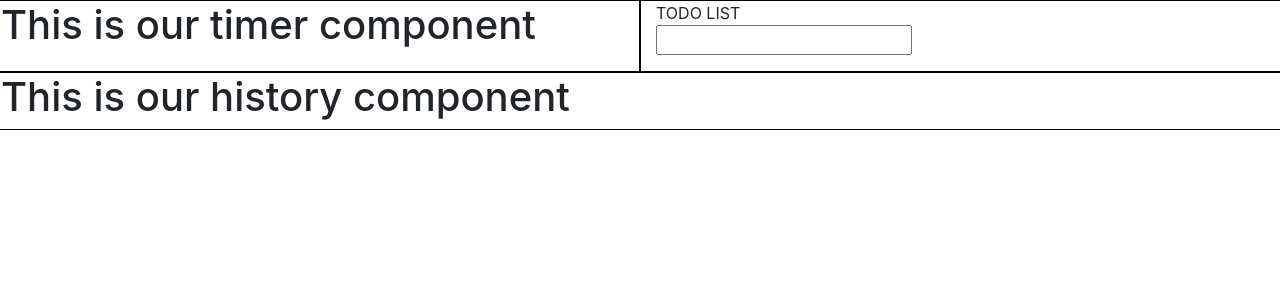
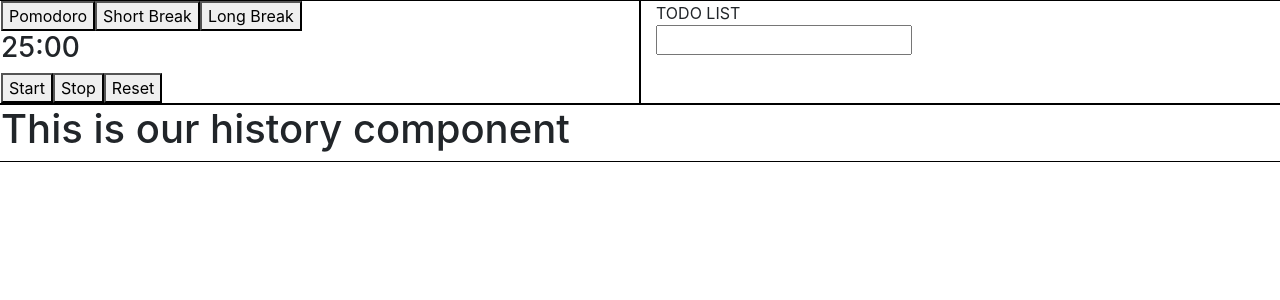
Before and after one commit to osotorrio/react-apps, a React (Create React App) app in the folder pomodoroapp/: page / in a window 1280 px wide. Shown: the top 300 px of the page. Built offline with nearby package versions, Linux system fonts and the light colour scheme.

Commit message:
Added timer components. No working :(d

```diff
--- a/pomodoroapp/src/components/app/App.js
+++ b/pomodoroapp/src/components/app/App.js
@@ -1,4 +1,5 @@
 import Todo from '../todo/todo';
+import Timer from '../timer/timer'
 import './App.css';
 
 function App() {
@@ -10,7 +11,7 @@ function App() {
     <div className="container-fuild">
       <div className="row">
         <div className="col-6" style={border}>
-          <h1>This is our timer component</h1>
+          <Timer />
         </div>
         <div className="col-6" style={border}>
           <Todo />
--- /dev/null
+++ b/pomodoroapp/src/components/timer/timer.jsx
@@ -0,0 +1,45 @@
+import React from 'react';
+import pomodoro from '../../modules/countdown'
+
+class Timer extends React.Component {
+    constructor() {
+        super()
+        this.state = {
+            currentTimer: "25:00"
+        }
+        this.handlePomodoro = this.handlePomodoro.bind(this);
+    }
+
+    callback = value => {
+        console.log(value);
+        // this.setState({
+        //     currentTimer: value
+        // })
+    }
+
+    handlePomodoro(){
+        pomodoro(this.callback);
+    }
+
+    render(){
+        return(
+            <React.Fragment>
+                <div>
+                    <button onClick={this.handlePomodoro}>Pomodoro</button>
+                    <button>Short Break</button>
+                    <button>Long Break</button>
+                </div>
+                <div>
+                    <h3>{this.state.currentTimer}</h3>
+                </div>
+                <div>
+                    <button>Start</button>
+                    <button>Stop</button>
+                    <button>Reset</button>
+                </div>
+            </React.Fragment>
+        )
+    }
+}
+
+export default Timer;
--- /dev/null
+++ b/pomodoroapp/src/modules/countdown.js
@@ -0,0 +1,21 @@
+
+const pomodoro = (callback) => {
+    const countDownDate = new Date(new Date().getTime() + 25*60000).getTime();
+
+    const id = setInterval(function() {
+        const now = new Date().getTime();
+        const distance = countDownDate - now;
+
+        const minutes = Math.floor((distance % (1000 * 60 * 60)) / (1000 * 60));
+        const seconds = Math.floor((distance % (1000 * 60)) / 1000);
+
+        callback(`${minutes}:${seconds}`);
+
+        if (distance < 0) {
+            clearInterval(id);
+            callback(null);
+        }
+    }, 1000);
+}
+
+export default {pomodoro};
```
Also changed, not shown: pomodoroapp/src/components/timer/timer.css (added).
